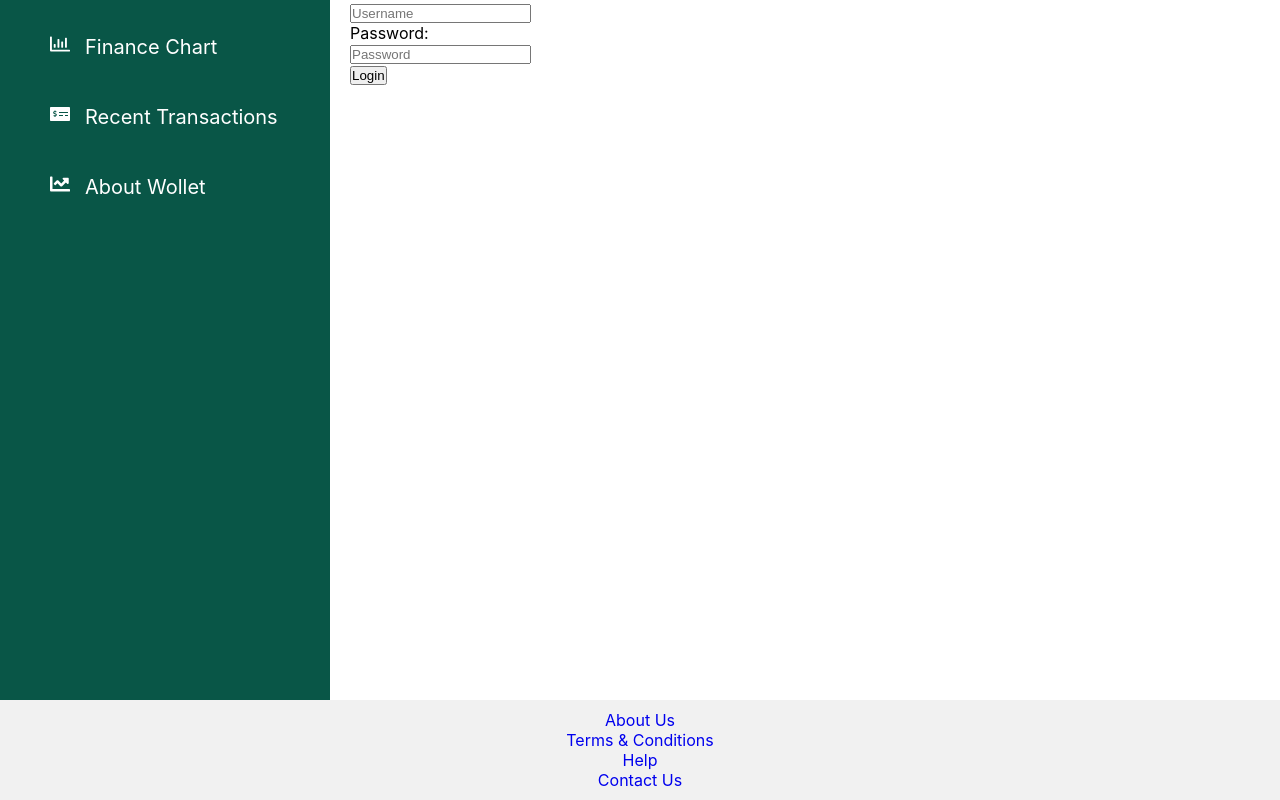
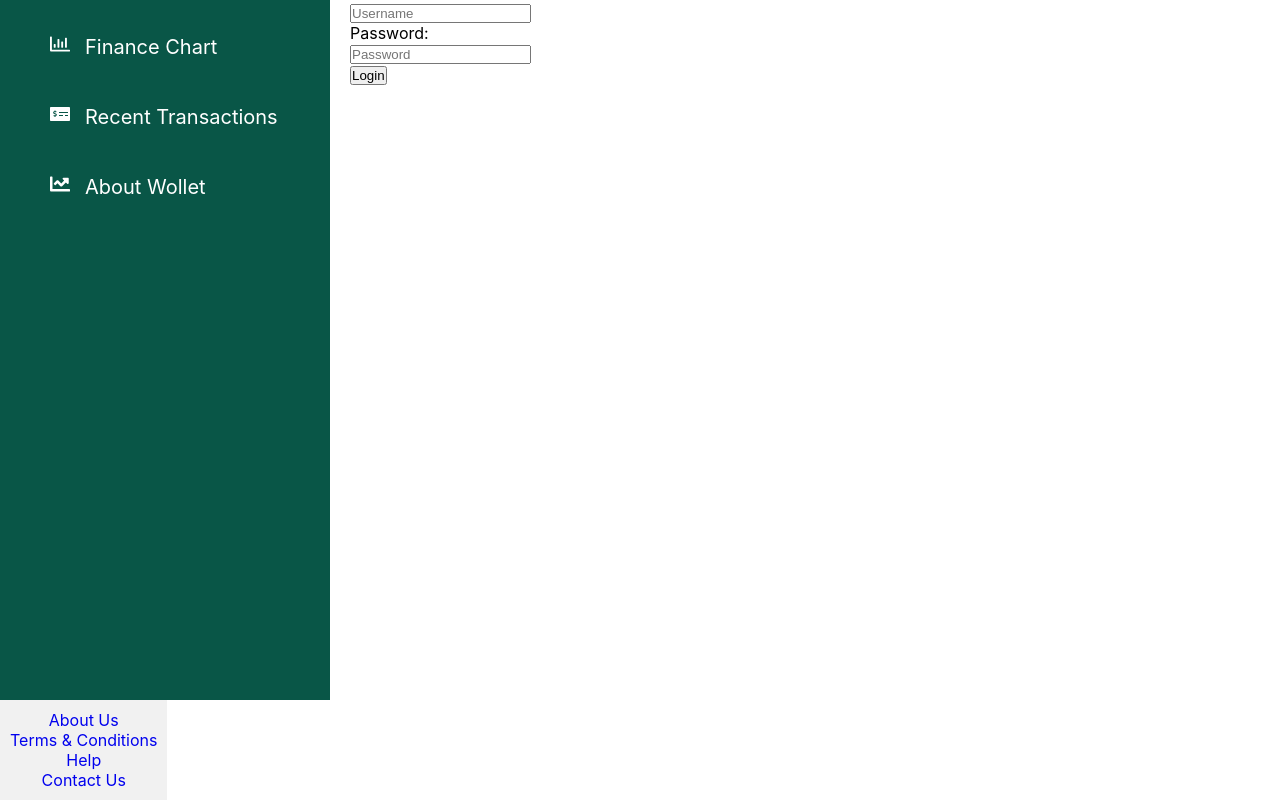
Before and after one commit to cbfacademy-course-material-taylor-2022/software-engineering-project-group-a, a React (Create React App) app in the folder client/: page / in a window 1280 px wide. Shown: the part 180-980 px from the top of the page. After the commit the page ends 880 px from the top, so only its background shows below. Built offline with nearby package versions, Linux system fonts and the light colour scheme.

Commit message:
update all

```diff
--- a/client/package.json
+++ b/client/package.json
@@ -8,7 +8,7 @@
     "react": "^17.0.2",
     "react-dom": "^17.0.2",
     "react-icons": "^4.7.1",
-    "react-scripts": "^5.0.0",
+    "react-scripts": "^5.0.1",
     "styled-components": "^5.3.6",
     "web-vitals": "^2.1.3"
   },
--- a/client/src/App.css
+++ b/client/src/App.css
@@ -66,6 +66,7 @@ main {
 }
 
 .footer {
+  position: fixed;
   background-color: #F1F1F1;
   text-align: center;
   padding: 10px;
```
